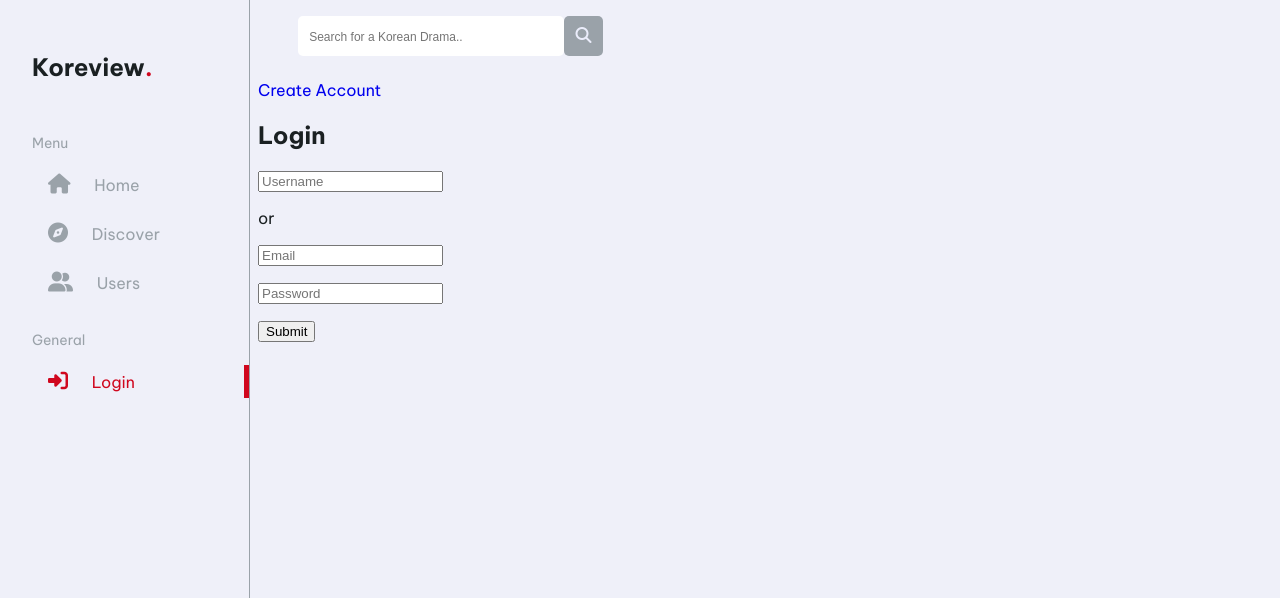
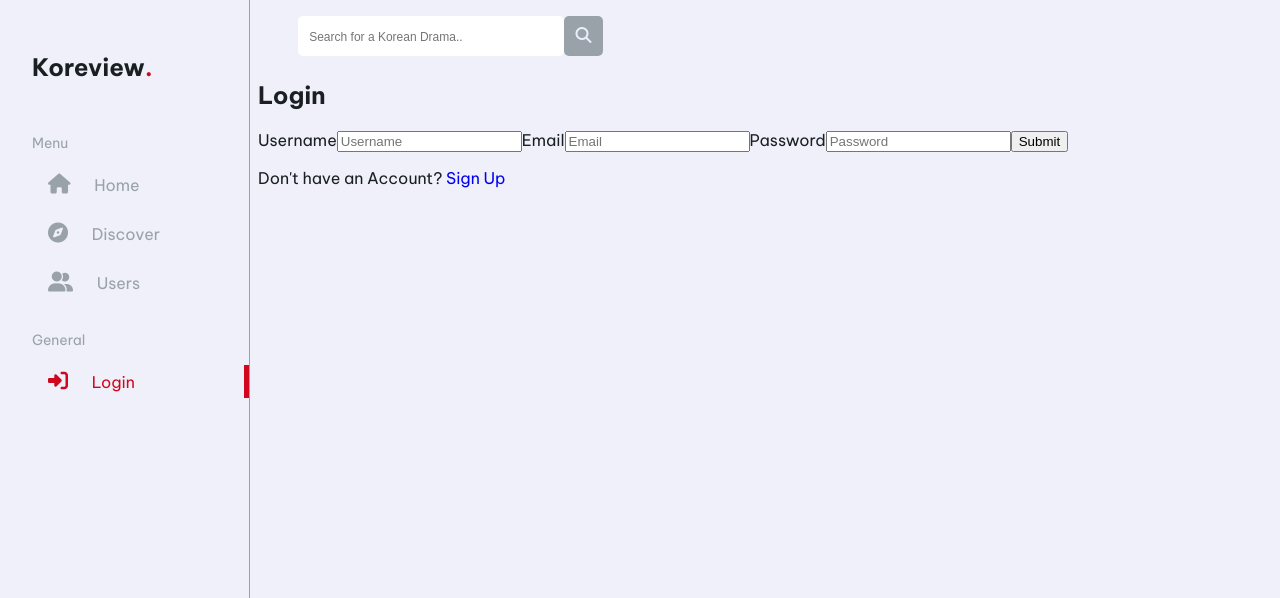
Before and after one commit to grandeD/kdrama-review-app, a Flask app: page /login in a window 1280 px wide. Shown: the top 598 px of the page. Run offline with Flask 2, Linux system fonts and the light colour scheme; some libraries are stand-ins or nearby versions.

Commit message:
Styled login and signup process

```diff
--- a/crud.py
+++ b/crud.py
@@ -1,7 +1,7 @@
 """CRUD operations"""
 from model import db, User, Kdrama, Review, Playlist, PlaylistEntry, FollowPlaylist, LikeReview, connect_to_db
 
-def create_user(fname, lname, email, password, username, image_path='', fav_genre=''):
+def create_user(fname, lname, email, password, username, image_path='', fav_genre=None):
     """Create and return a new user"""
 
     user = User(fname=fname, lname=lname, email=email, password=password, username=username,
--- a/static/css/base.css
+++ b/static/css/base.css
@@ -7,6 +7,7 @@
     --grey-400: #5E686D;
     --dark: #1A2022;
     --accent: #D0071E;
+    --accent-lt: #a4a4cd;
 
 }
 
@@ -106,7 +107,7 @@
   display: flex;
   flex-direction: column;
   align-items: center;
-  background-color: grey;
+  background-color: var(--accent-lt);
   border-radius: 50%;
 }
 
--- a/static/css/loginform.css
+++ /dev/null
@@ -1,3 +0,0 @@
-.field-error {
-    color: red;
-}
--- a/static/js/loginform.jsx
+++ b/static/js/loginform.jsx
@@ -36,22 +36,22 @@
     };
 
     return (
-        <form onSubmit={handleSubmit}>
+        <form onSubmit={handleSubmit} className='form'>
             {submitted && <p>{message}</p>}
             <h2>Login</h2>
-            <p>
-                <input placeholder='Username' type="text" name="username" value={values.username} onChange={handleInputChange}/>
-            </p>
-            <span>or</span>
-            <p>
-                <input placeholder='Email' type="text" name="email" value={values.email} onChange={handleInputChange}/>
-            </p>
-            <p>
-                <input placeholder='Password' type="password" name="password" value={values.password} onChange={handleInputChange}/>
-            </p>
-            <p>
-                <input type="submit"/>
-            </p>
+
+            <label className='input-label'>Username</label>
+            <input placeholder='Username' type="text" name="username" value={values.username} onChange={handleInputChange}/>
+
+            <label className='input-label'>Email</label>
+            <input placeholder='Email' type="text" name="email" value={values.email} onChange={handleInputChange}/>
+
+            <label className='input-label'>Password</label>
+            <input placeholder='Password' type="password" name="password" value={values.password} onChange={handleInputChange}/>
+
+            <input id='submit-btn' type="submit"/>
+
+            <p>Don't have an Account? <a href='/signup'>Sign Up</a></p>
         </form>
     )
 };
--- a/templates/base.html
+++ b/templates/base.html
@@ -18,6 +18,8 @@
     <link href="https://fonts.googleapis.com/css2?family=Be+Vietnam+Pro:wght@200;300;400;500;600;700&display=swap" rel="stylesheet">
     <link href="/static/css/base.css" rel="stylesheet">
     <link href="/static/css/searchbar.css" rel="stylesheet">
+
+    <meta name="viewport" content="width=device-width, initial-scale=1">
 
 
     <!-- Include any page-specific CSS using this block. -->
--- a/templates/login.html
+++ b/templates/login.html
@@ -6,7 +6,7 @@
 {% endblock %}
 
 {% block css %}
-<link rel='stylesheet' href='/static/css/loginform.css'
+<link rel='stylesheet' href='/static/css/form.css'
 {% endblock %}
 
 {% set active_page = 'login' -%}
@@ -14,7 +14,7 @@
 {% block body %}
 
 <div>
-   <a href='/signup'>Create Account</a>
+
    <div class='content'>
    </div>
 </div>
--- a/templates/signup.html
+++ b/templates/signup.html
@@ -6,7 +6,7 @@
 {% endblock %}
 
 {% block css %}
-<link rel='stylesheet' href='/static/css/loginform.css'>
+<link rel='stylesheet' href='/static/css/form.css'>
 {% endblock %}
 
 {% block body %}
@@ -14,7 +14,6 @@
 {% set active_page = 'login' -%}
 
 <div>
-    <a href='/login'>Log In</a>
    <div class='content'>
    </div>
 </div>
```
Also changed, not shown: static/js/signUpForm.jsx (+25 -21 lines).
